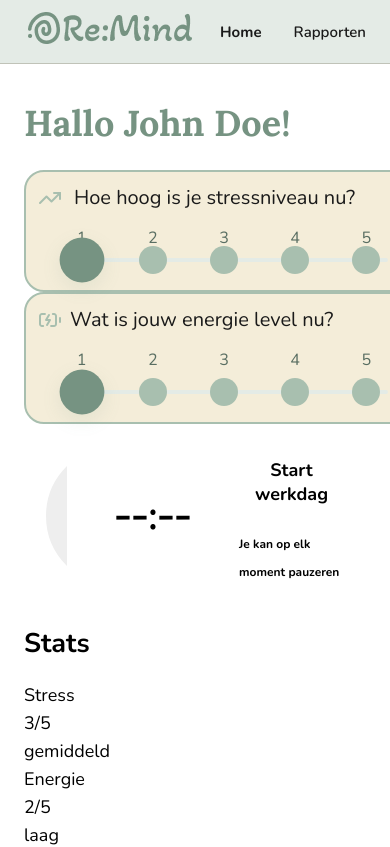
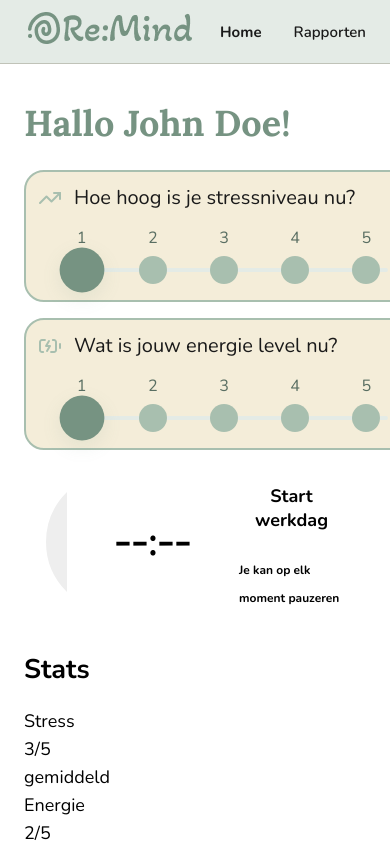
Before and after one commit to sampittois/Re-Mind_App_Individueel, a React (Vite) app in the folder stress-app/frontend/: page / in a window 390 px wide. Shown: the top 847 px of the page. Built offline with nearby package versions, Linux system fonts and the light colour scheme.

Commit message:
feat: update StressSlider styles for improved layout and responsiveness
Co-authored-by: Copilot <copilot@github.com>

```diff
--- a/stress-app/frontend/src/components/StressSlider.jsx
+++ b/stress-app/frontend/src/components/StressSlider.jsx
@@ -26,7 +26,7 @@ export default function StressSlider({ label, onStressChange }) {
           ))}
         </div>
 
-        <div className="slider-dots-wrapper" style={{ marginTop: 18 }}>
+        <div className="slider-dots-wrapper">
           <div className="slider-line"></div>
           <div className="slider-dots">
             {[1, 2, 3, 4, 5].map((value) => (
--- a/stress-app/frontend/src/styles/App.css
+++ b/stress-app/frontend/src/styles/App.css
@@ -37,6 +37,14 @@ a {
 
 .section {
   margin-top: var(--space-6);
+}
+
+/* Rating cards layout */
+.rating-cards-container {
+  display: flex;
+  flex-direction: column;
+  gap: var(--space-4); /* 16px gap between sliders */
+  align-items: flex-start;
 }
 
 .sectionTitle {
--- a/stress-app/frontend/src/styles/sliders.css
+++ b/stress-app/frontend/src/styles/sliders.css
@@ -43,6 +43,10 @@
 }
 
 .stress-slider-card .slider-label {
+  gap: 12px;
+}
+
+.energy-slider-card .slider-label {
   gap: 12px;
 }
 
```
